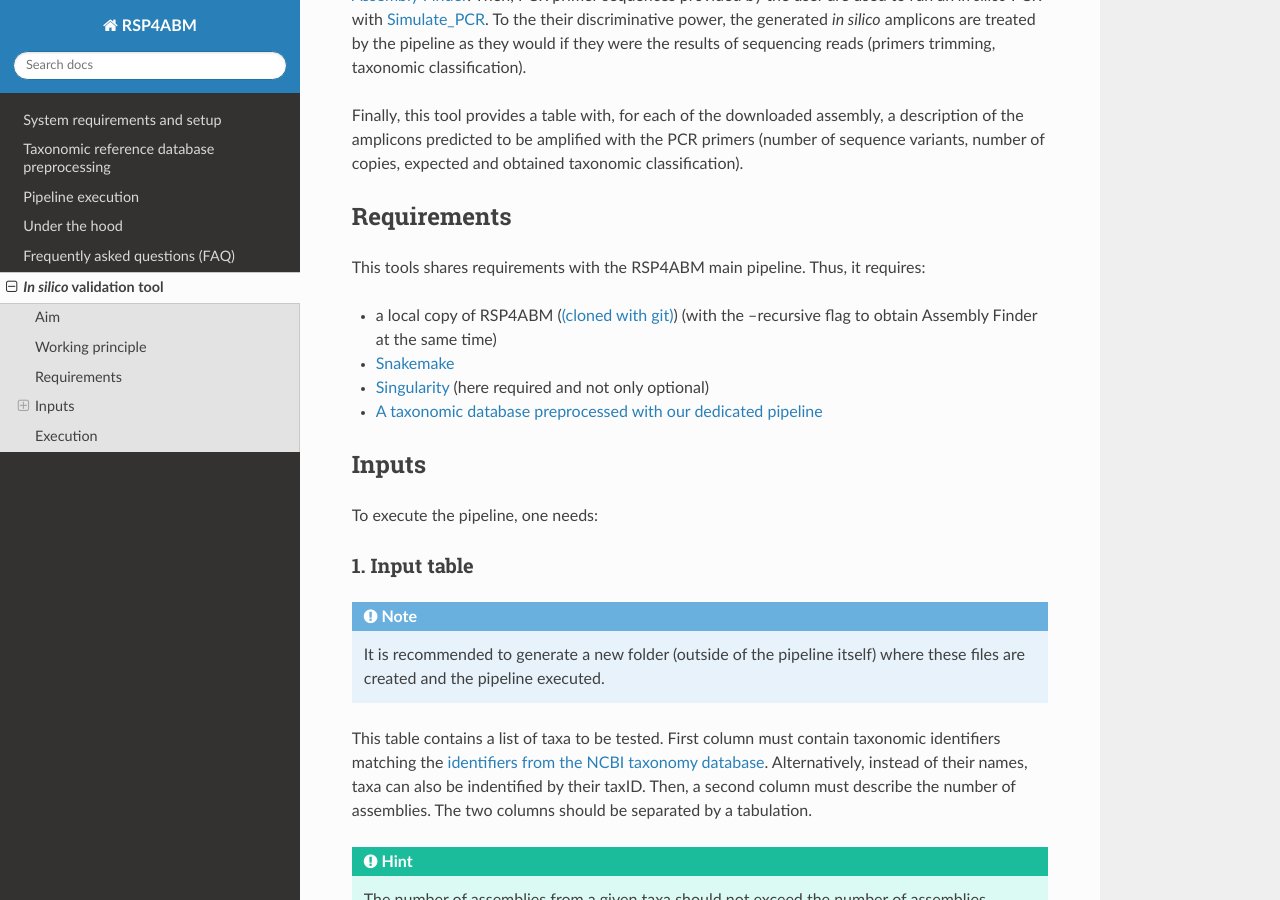
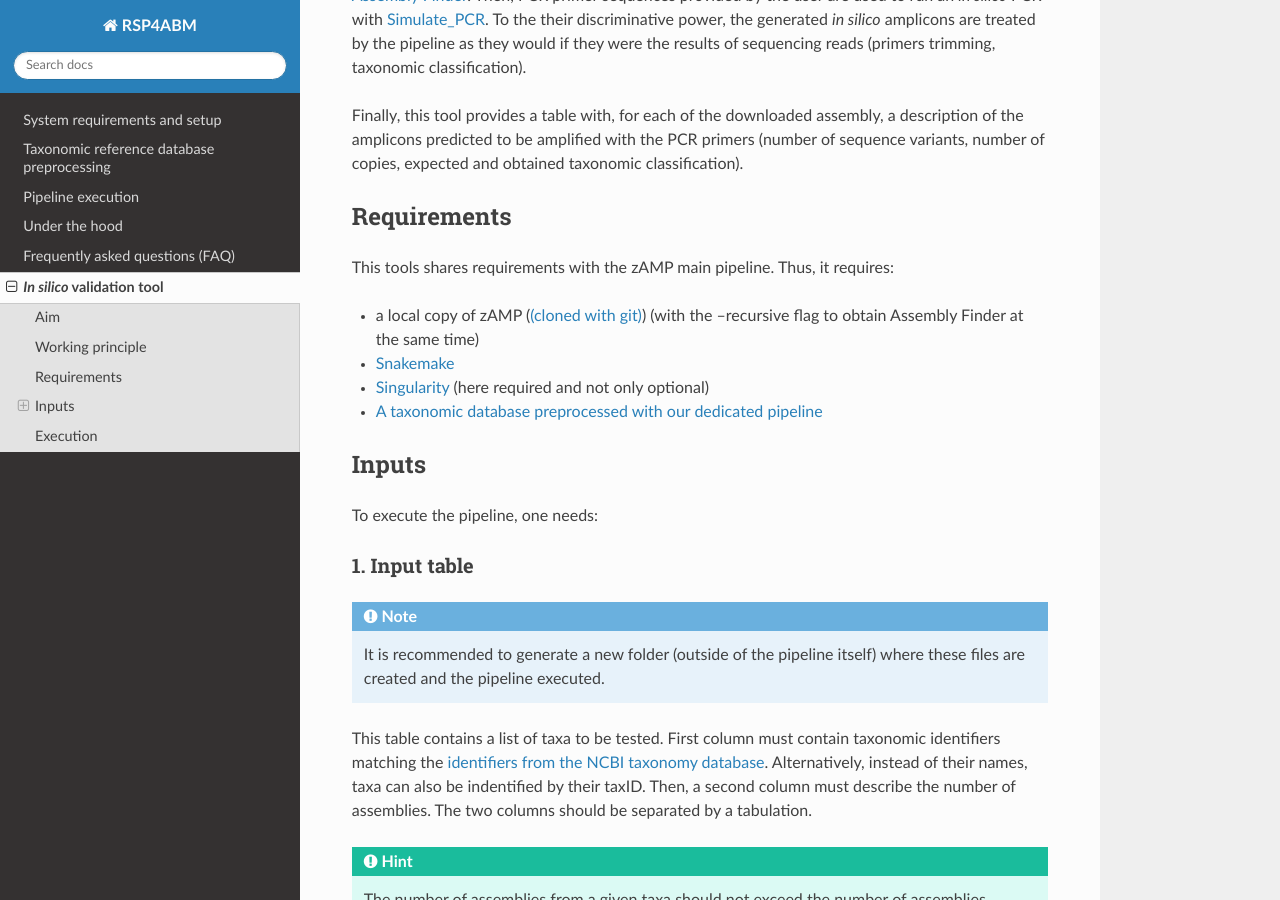
Before and after one commit to metagenlab/zAMP, a Sphinx documentation site: the page built from docs/pages/insilico_validation.rst, in a window 1280 px wide and 900 px high, scrolled down 432 px. Built offline with Sphinx 7.4.7 and the Read the Docs theme 2.0.0, drawn with Linux system fonts in a browser that asks for light colours; pages that are not in the unit, such as notebooks, are missing from menus.

Commit message:
Update insilico_validation.rst

```diff
--- a/docs/pages/insilico_validation.rst
+++ b/docs/pages/insilico_validation.rst
@@ -27,9 +27,9 @@ Finally, this tool provides a table with, for each of the downloaded assembly, a
 ************************************************************************
 Requirements
 ************************************************************************
-This tools shares :ref:`requirements with the RSP4ABM main pipeline <_setup>`. Thus, it requires:
+This tools shares :ref:`requirements with the zAMP main pipeline <_setup>`. Thus, it requires:
 
-- a local copy of RSP4ABM (:ref:`(cloned with git) <git>`) (with the --recursive flag to obtain Assembly Finder at the same time)
+- a local copy of zAMP (:ref:`(cloned with git) <git>`) (with the --recursive flag to obtain Assembly Finder at the same time)
 - :ref:`Snakemake <snakemake>`
 - :ref:`Singularity <singularity>` (here required and not only optional)
 - :ref:`A taxonomic database preprocessed with our dedicated pipeline <DB_preprocessing>`
```
